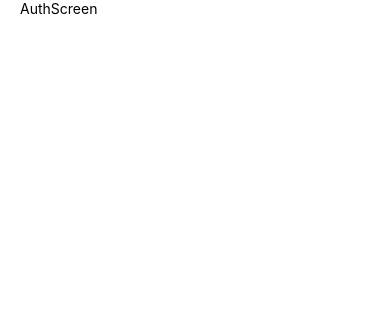
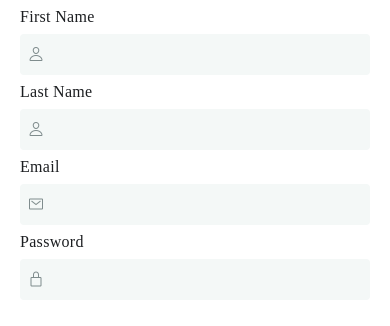
Before and after one commit to Mowgle88/WhatsAppClone, a React Native app: screen / in a window 390 px wide. Shown: the top 326 px of the page. Built offline with nearby package versions, Linux system fonts and the light colour scheme.

Commit message:
feat: add inputs

```diff
--- /dev/null
+++ b/src/components/Input.tsx
@@ -0,0 +1,78 @@
+import React from "react";
+import { StyleSheet, Text, TextInput, View } from "react-native";
+import { IconProps } from "react-native-vector-icons/Icon";
+import colors from "../constants/colors";
+
+interface InputProps {
+  IconPack: React.ComponentClass<IconProps, any>;
+  icon?: string;
+  label?: string;
+  iconSize?: number;
+  errorText?: string;
+}
+
+const Input: React.FC<InputProps> = ({
+  IconPack,
+  icon,
+  label = "",
+  iconSize = 16,
+  errorText = "",
+}) => {
+  return (
+    <View style={styles.container}>
+      <Text style={styles.label}>{label}</Text>
+      <View style={styles.inputContainer}>
+        {icon && <IconPack name={icon} size={iconSize} style={styles.icon} />}
+        <TextInput style={styles.input} />
+      </View>
+      {errorText && (
+        <View style={styles.errorContainer}>
+          <Text style={styles.errorText}>{errorText}</Text>
+        </View>
+      )}
+    </View>
+  );
+};
+
+const styles = StyleSheet.create({
+  container: {
+    width: "100%",
+  },
+  label: {
+    marginVertical: 8,
+    fontFamily: "Caveat-Bold",
+    fontSize: 16,
+    letterSpacing: 0.3,
+    color: colors.textColor,
+  },
+  inputContainer: {
+    width: "100%",
+    paddingHorizontal: 8,
+    paddingVertical: 12,
+    borderRadius: 4,
+    backgroundColor: colors.nearlyWhite,
+    flexDirection: "row",
+    alignItems: "center",
+  },
+  icon: {
+    marginRight: 8,
+    color: colors.grey,
+  },
+  input: {
+    flex: 1,
+    color: colors.textColor,
+    paddingTop: 0,
+    fontFamily: "Caveat-Regular",
+  },
+  errorContainer: {
+    marginVertical: 8,
+  },
+  errorText: {
+    color: "red",
+    fontSize: 16,
+    fontFamily: "Caveat-Regular",
+    letterSpacing: 0.3,
+  },
+});
+
+export default Input;
--- a/src/constants/colors.ts
+++ b/src/constants/colors.ts
@@ -1,4 +1,7 @@
 export default {
   blue: "#3498db",
   lightGrey: "#bdc3c7",
+  nearlyWhite: "#f4f8f7",
+  grey: "#7f8c8d",
+  textColor: "#1c1e21",
 };
--- a/src/screens/AuthScreen.tsx
+++ b/src/screens/AuthScreen.tsx
@@ -1,12 +1,17 @@
 import React from "react";
-import { SafeAreaView, StyleSheet, Text } from "react-native";
+import { SafeAreaView, StyleSheet } from "react-native";
+import IonIcon from "react-native-vector-icons/Ionicons";
 import PageContainer from "../components/PageContainer";
+import Input from "../components/Input";
 
 const AuthScreen: React.FC = () => {
   return (
     <SafeAreaView style={styles.container}>
       <PageContainer>
-        <Text>AuthScreen</Text>
+        <Input label="First Name" icon="person-outline" IconPack={IonIcon} />
+        <Input label="Last Name" icon="person-outline" IconPack={IonIcon} />
+        <Input label="Email" icon="mail-outline" IconPack={IonIcon} />
+        <Input label="Password" icon="lock-closed-outline" IconPack={IonIcon} />
       </PageContainer>
     </SafeAreaView>
   );
```
